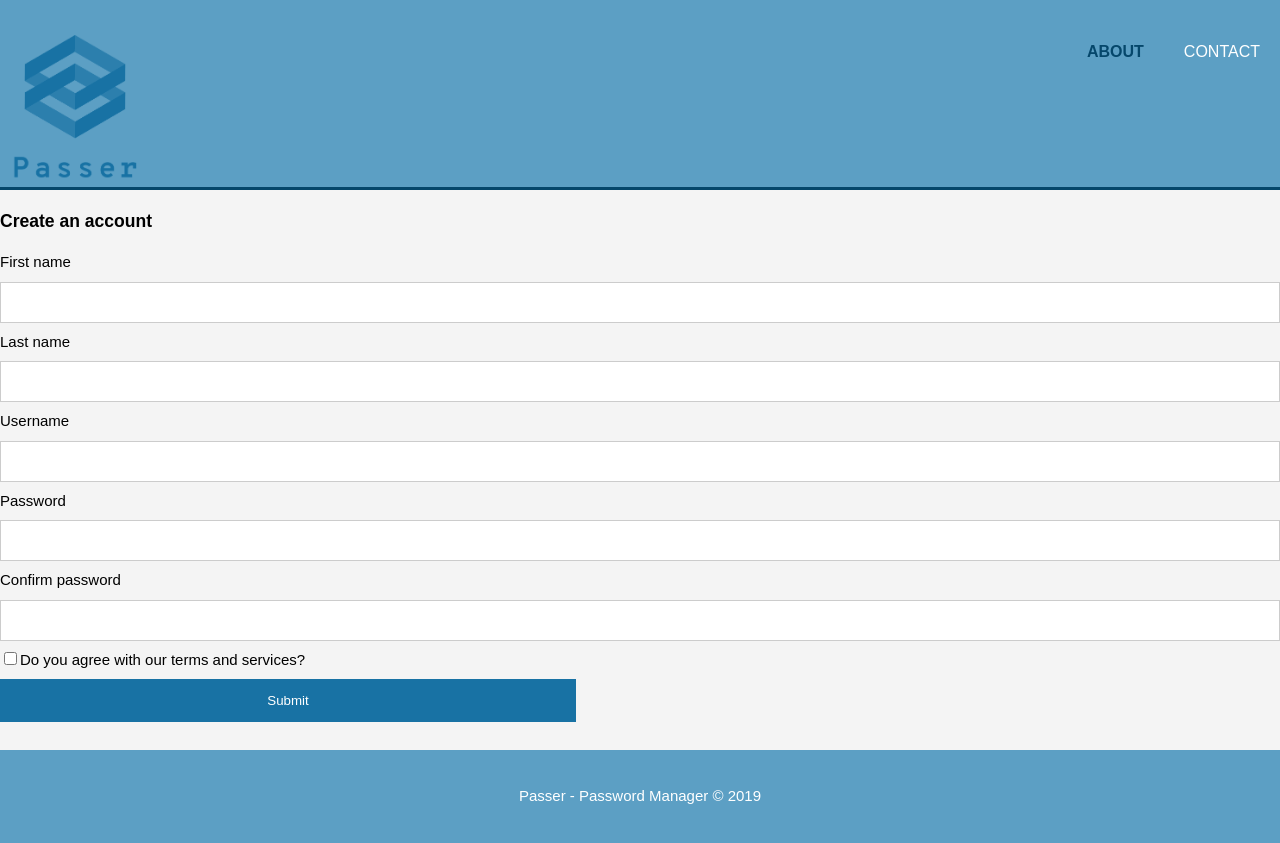
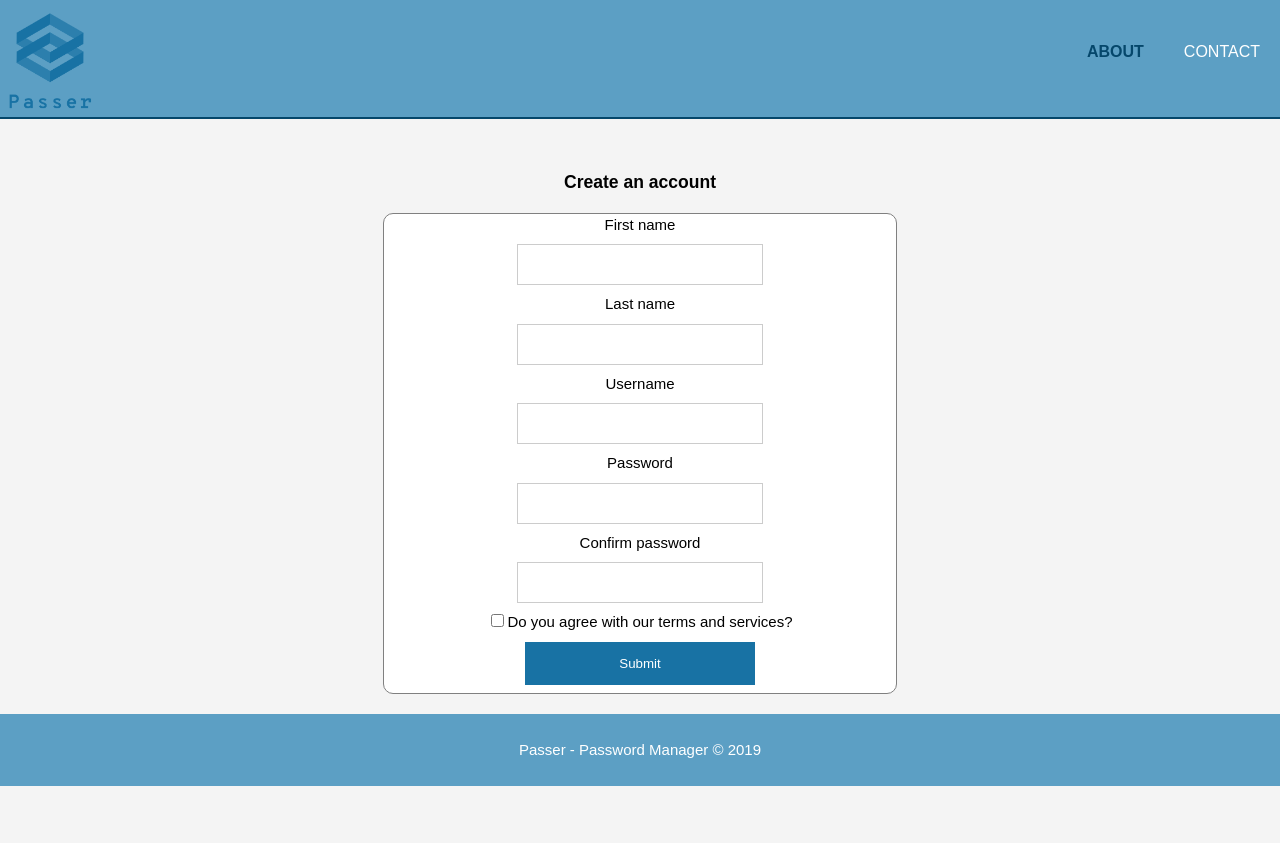
Before and after one commit to alinciocoveanu/Passer, a PHP site: page /createAccount.html in a window 1280 px wide. After the commit the page ends 786 px from the top, so only its background shows below. Run offline with PHP 8.4, Linux system fonts and the light colour scheme.

Commit message:
Update style.css

```diff
--- a/Front-End/css/style.css
+++ b/Front-End/css/style.css
@@ -33,9 +33,9 @@ ul {
 header {
     background: #5C9FC4;
     color: #ffffff;
-    padding-top: 30px;
+    padding-top: 10px;
     min-height: 70px;
-    border-bottom: #05476B 3px solid;
+    border-bottom: #05476B 2px solid;
 }
 
 header a {
@@ -61,12 +61,12 @@ header #branding h1 {
 }
 
 header #branding img {
-    width: 150px;
+    width: 100px;
 }
 
 header nav {
     float: right;
-    margin-top: 10px;
+    margin-top: 30px;
 }
 
 header .highlight, header .current a {
@@ -112,14 +112,14 @@ header a:hover {
 }
 
 footer {
-    padding: 20px;
+    padding: 10px;
     margin-top: 20px;
     color: #ffffff;
     background-color: #5C9FC4;
     text-align: center;
 }
 
-<!-- -->
+<!--  -->
 
 /* Background of the pop up box */
 .popUpBox {
@@ -148,13 +148,22 @@ footer {
     padding-right: 20px;
 }
 
-input[type=text], input[type=password] {
+#login input[type=text], #login input[type=password] {
     width: 100%;
     padding: 12px 20px;
     margin: 8px 0;
     display: inline-block;
     border: 1px solid #ccc;
     box-sizing: border-box;
+}
+
+#formular input[type=text], #formular input[type=password] {
+    width: 40%;
+    padding: 12px 20px;
+    margin: 8px 0;
+    display: inline-block;
+    border: 1px solid #ccc;
+    box-sizing: content-box;
 }
 
 button {
@@ -165,6 +174,10 @@ button {
     border: none;
     cursor: pointer;
     width: 100%;
+}
+
+button:hover{
+    opacity: 0.7;
 }
 
 .cancelButton {
@@ -188,3 +201,24 @@ button {
     from {transform: scale(0)}
     to {transform: scale(1)}
 }
+
+.formular {
+    text-align: center;
+    margin: 50px auto 0;
+    padding-right: 20px;
+    padding-left: 20px;
+    border: 10px;
+}
+
+#formular{
+    padding-right: 15%;
+    padding-left: 15%;
+}
+
+.createFormular {
+    background-color: white;
+    margin-right: 20%;
+    margin-left: 20%;
+    border: 1px solid gray;
+    border-radius: 10px;
+}
```
